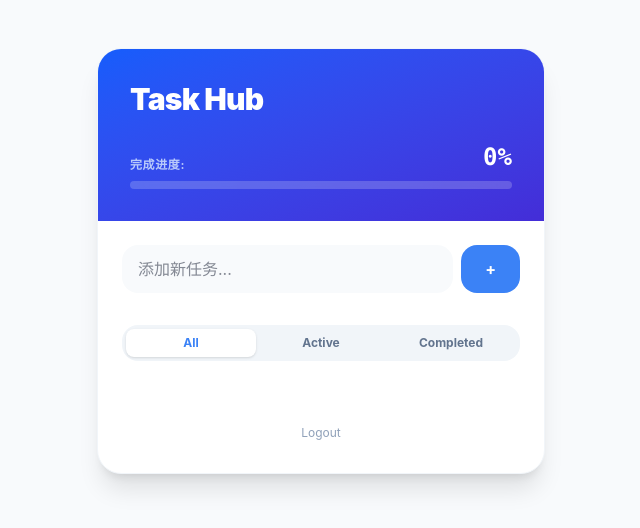
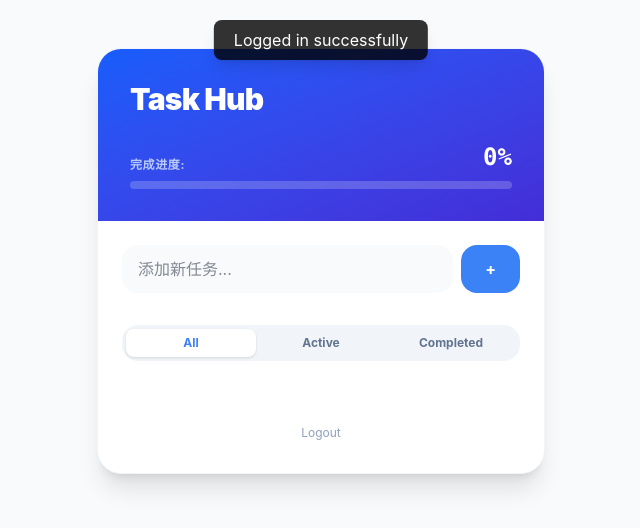
Before and after one commit to A1iang-xu/task-hub, a Vue app in the folder task-hub/: page /login in a window 1280 px wide. Both pictures are taken after a click on the button "Login". Shown: the top 528 px of the page, without its empty margins (319-959 px from the left). Built offline with nearby package versions, Linux system fonts and the light colour scheme.

Commit message:
6.逻辑复用实现通知及性能优化

```diff
--- a/task-hub/src/App.vue
+++ b/task-hub/src/App.vue
@@ -1,6 +1,7 @@
 <script setup lang="ts">
 import router from './router';
-
+import { useNotification } from './composables/useNotification';
+const { message, isVisible } = useNotification();
 </script>
 
 <template>
@@ -10,6 +11,9 @@ import router from './router';
         <component :is="Component" />
       </transition>
     </router-view>
+  </div>
+  <div v-if="isVisible" class="fixed top-5 left-1/2 -translate-x-1/2 bg-black/80 text-white px-5 py-2 rounded-lg shadow-lg z-9999">
+    {{ message }}
   </div>
 </template>
 
--- a/task-hub/src/components/TaskInput.vue
+++ b/task-hub/src/components/TaskInput.vue
@@ -1,14 +1,16 @@
 <script setup>
 import {ref} from 'vue';
-
+import { useNotification } from '../composables/useNotification';
 //定义组件向外抛出的时间名
 const emit = defineEmits(['add-task']);
 const title = ref(''); //输入框绑定的变量
+const { notify } = useNotification();
 const handleSubmit = () => {
   const value = title.value.trim();
   if (value === '') return; //防止添加空任务
   emit('add-task', value); //向父组件抛出事件并传递新任务标题
   title.value = ''; //清空输入框
+  notify('Task added successfully');
 };
 </script>
 
--- /dev/null
+++ b/task-hub/src/composables/useLocalStorage.js
@@ -0,0 +1,15 @@
+// src/composables/useLocalStorage.js
+import { ref, watch } from 'vue';
+
+export function useLocalStorage(key, defaultValue = null) {
+  // 1. 初始化数据
+  const storedValue = localStorage.getItem(key);
+  const data = ref(storedValue ? JSON.parse(storedValue) : defaultValue);
+
+  // 2. 监听变化并自动同步
+  watch(data, (newValue) => {
+    localStorage.setItem(key, JSON.stringify(newValue));
+  }, { deep: true });
+
+  return data;
+}
--- a/task-hub/src/composables/useNotification.js
+++ b/task-hub/src/composables/useNotification.js
@@ -1,19 +1,16 @@
-import {ref} from 'vue';
+// src/composables/useNotification.js
+import { ref } from 'vue';
+const message = ref('');
+const isVisible = ref(false);
 
 export function useNotification() {
-    const message = ref('');
-    const isvisible = ref(false);
-    const notify = (msg,duration = 2000) => {
-        message.value = msg;
-        isvisible.value = true;
-        setTimeout(() => {
-            isvisible.value = false;
-        }, duration);
-    };
+  const notify = (msg, duration = 2000) => {
+    message.value = msg;
+    isVisible.value = true;
+    setTimeout(() => {
+      isVisible.value = false;
+    }, duration);
+  };
 
-    return {
-        message,
-        isvisible,
-        notify
-    };
+  return { message, isVisible, notify };
 }
--- a/task-hub/src/router/index.js
+++ b/task-hub/src/router/index.js
@@ -20,17 +20,15 @@ const router = createRouter({
     routes
 })
 
-router.beforeEach((to, from, next) => {
+router.beforeEach((to) => {
     const isAuthenticated = localStorage.getItem('isLoggedIn') === 'true'
     if (to.meta.requiresAuth && !isAuthenticated) {
-        next('/login')
+       return '/login'
     }
-    else if (to.path === '/login' && isAuthenticated) {
-        next('/')
+    if (to.path === '/login' && isAuthenticated) {
+        return '/'
     }
-    else {
-        next()
-    }
+
 })
 
 export default router
--- a/task-hub/src/views/Dashboard.vue
+++ b/task-hub/src/views/Dashboard.vue
@@ -2,6 +2,7 @@
 import { storeToRefs } from 'pinia';
 import { useTaskStore } from '../stores/taskStore';
 import { useRouter } from 'vue-router';
+import { useNotification } from '../composables/useNotification';
 import TaskHeader from '../components/TaskHeader.vue';
 import TaskInput from '../components/TaskInput.vue';
 import TaskFilter from '../components/TaskFilter.vue';
@@ -9,6 +10,7 @@ import TaskItem from '../components/TaskItem.vue';
 //1.初始化任务状态管理
 const taskStore = useTaskStore();
 const router = useRouter();
+const { notify } = useNotification();
 
 //2.解构出状态和方法，并使用storeToRefs包裹状态以保持响应式
 const { filter, filteredTasks } = storeToRefs(taskStore);
@@ -16,6 +18,7 @@ const {addTask, removeTask, toggleTask} = taskStore;
 
 const handleLogout = () => {
   localStorage.removeItem('isLoggedIn');
+  notify('Logged out successfully');
   router.push('/login');
 };
 </script>
--- a/task-hub/src/views/Login.vue
+++ b/task-hub/src/views/Login.vue
@@ -1,14 +1,16 @@
 <script setup>
 import { ref } from 'vue';
 import { useRouter } from 'vue-router';
-
+import { useNotification } from '../composables/useNotification';
 const router = useRouter();
 const isLoading = ref(false);
+const { notify } = useNotification();
 
 const handleLogin = () => {
   isLoading.value = true;
   setTimeout(() => {
     localStorage.setItem('isLoggedIn', 'true');
+    notify('Logged in successfully');
     router.push('/');
     isLoading.value = false;
   }, 1000);
```
Also changed, not shown: task-hub/src/main.js (+5 -2 lines).
